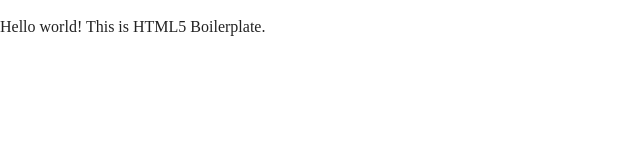
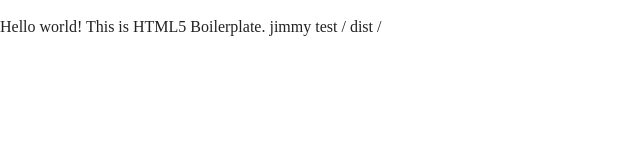
Before and after one commit to JimmyHsiao-Appier/html-demo1, a website built with webpack: page dist/index.html in a window 1280 px wide. Shown: the whole page, without its empty margins (0-640 px from the left). Built offline with nearby package versions, Linux system fonts and the light colour scheme.

Commit message:
jimmy test

```diff
--- a/dist/index.html
+++ b/dist/index.html
@@ -26,7 +26,7 @@
 <body>
 
   <!-- Add your site or application content here -->
-  <p>Hello world! This is HTML5 Boilerplate.</p>
+  <p>Hello world! This is HTML5 Boilerplate. jimmy test / dist / </p>
   <script src="js/vendor/modernizr-3.12.0.min.js"></script>
   <script src="js/app.js"></script>
 
```
